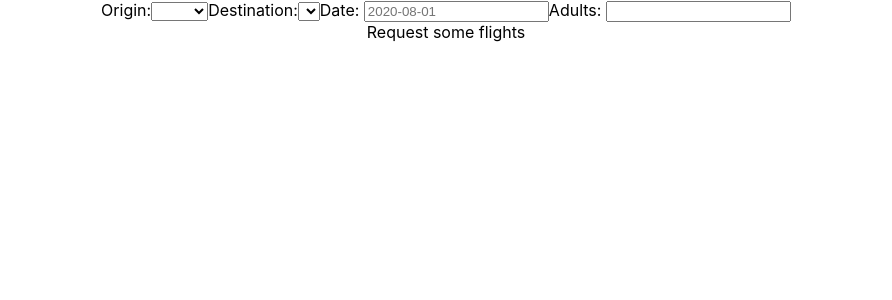
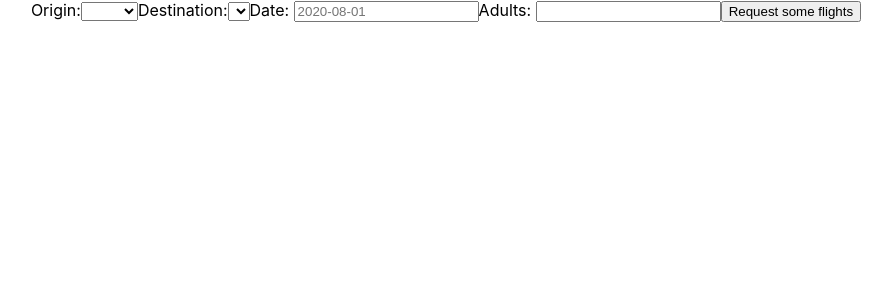
Before and after one commit to lzhengem/flight-search, a React (Create React App) app: page / in a window 1280 px wide. Shown: the top 300 px of the page, without its empty margins (194-1086 px from the left). Built offline with nearby package versions, Linux system fonts and the light colour scheme.

Commit message:
added display

```diff
--- a/src/App.js
+++ b/src/App.js
@@ -3,7 +3,7 @@ import './App.css'
 import { connect } from 'react-redux'
 import { PropTypes } from 'prop-types'
 import { flightOptions } from './flightOptions'
-import { parseFlightOffer } from './lib/amadeusParser'
+import { displayFlights } from './lib/amadeusParser.jsx'
 
 function App ({ dispatch, flights }) {
   const [payload, setPayload] = useState({})
@@ -43,30 +43,14 @@ function App ({ dispatch, flights }) {
       Date:{' '}
       <input name="date" placeholder="2020-08-01" onChange={handleOnChange} />
       Adults: <input name="adults" onChange={handleOnChange} />
-      <div
+      <button
         onClick={() => {
           dispatch({ type: 'FLIGHT_SEARCH_REQUESTED', payload: payload })
         }}
       >
         Request some flights
-      </div>
-      {parseFlightOffer(flights).map((flight, flightOption) => {
-        return (
-          <div key={flightOption}>
-            Flight option: {flightOption + 1}{' '}
-            {flight.map((itineraries, itineraryIndex) => {
-              return itineraries.map((segment, segmentIndex) => {
-                return (
-                  <div key={flightOption + itineraryIndex + segmentIndex}>
-                    Origin: {segment.origin} Destination: {segment.destination}{' '}
-                    start: {segment.start} end: {segment.end}
-                  </div>
-                )
-              })
-            })}
-          </div>
-        )
-      })}
+      </button>
+      {displayFlights(flights)}
     </div>
   )
 }
--- a/src/lib/amadeusParser.js
+++ /dev/null
@@ -1,19 +0,0 @@
-const parseFlightOffer = (flights) => {
-  const itineraries = flights.map((flight) => {
-    return flight.itineraries.map((itinerary) => {
-      return itinerary.segments.map((segment) => {
-        const startDateTime = new Date(segment.departure.at)
-        const endDateTime = new Date(segment.arrival.at)
-        const data = {
-          origin: segment.departure.iataCode,
-          destination: segment.arrival.iataCode,
-          start: `${startDateTime.toLocaleDateString()} ${startDateTime.toLocaleTimeString()} `,
-          end: `${endDateTime.toLocaleDateString()} ${endDateTime.toLocaleTimeString()} `
-        }
-        return data
-      })
-    })
-  })
-  return itineraries
-}
-export { parseFlightOffer }
--- /dev/null
+++ b/src/lib/amadeusParser.jsx
@@ -0,0 +1,39 @@
+import React from 'react'
+
+const displayFlights = (flights) => {
+  const itineraries = flights.map((flight) => {
+    return flight.itineraries.map((itinerary) => {
+      return itinerary.segments.map((segment) => {
+        const startDateTime = new Date(segment.departure.at)
+        const endDateTime = new Date(segment.arrival.at)
+        const data = {
+          origin: segment.departure.iataCode,
+          destination: segment.arrival.iataCode,
+          start: `${startDateTime.toLocaleDateString()} ${startDateTime.toLocaleTimeString()} `,
+          end: `${endDateTime.toLocaleDateString()} ${endDateTime.toLocaleTimeString()} `
+        }
+        return data
+      })
+    })
+  })
+
+  return itineraries.map((flight, flightOption) => {
+    return (
+      <div key={flightOption}>
+        Flight option: {flightOption + 1}{' '}
+        {flight.map((itineraries, itineraryIndex) => {
+          return itineraries.map((segment, segmentIndex) => {
+            return (
+              <div key={flightOption + itineraryIndex + segmentIndex}>
+                Origin: {segment.origin} Destination: {segment.destination}{' '}
+                start: {segment.start} end: {segment.end}
+              </div>
+            )
+          })
+        })}
+      </div>
+    )
+  })
+}
+
+export { displayFlights }
```
